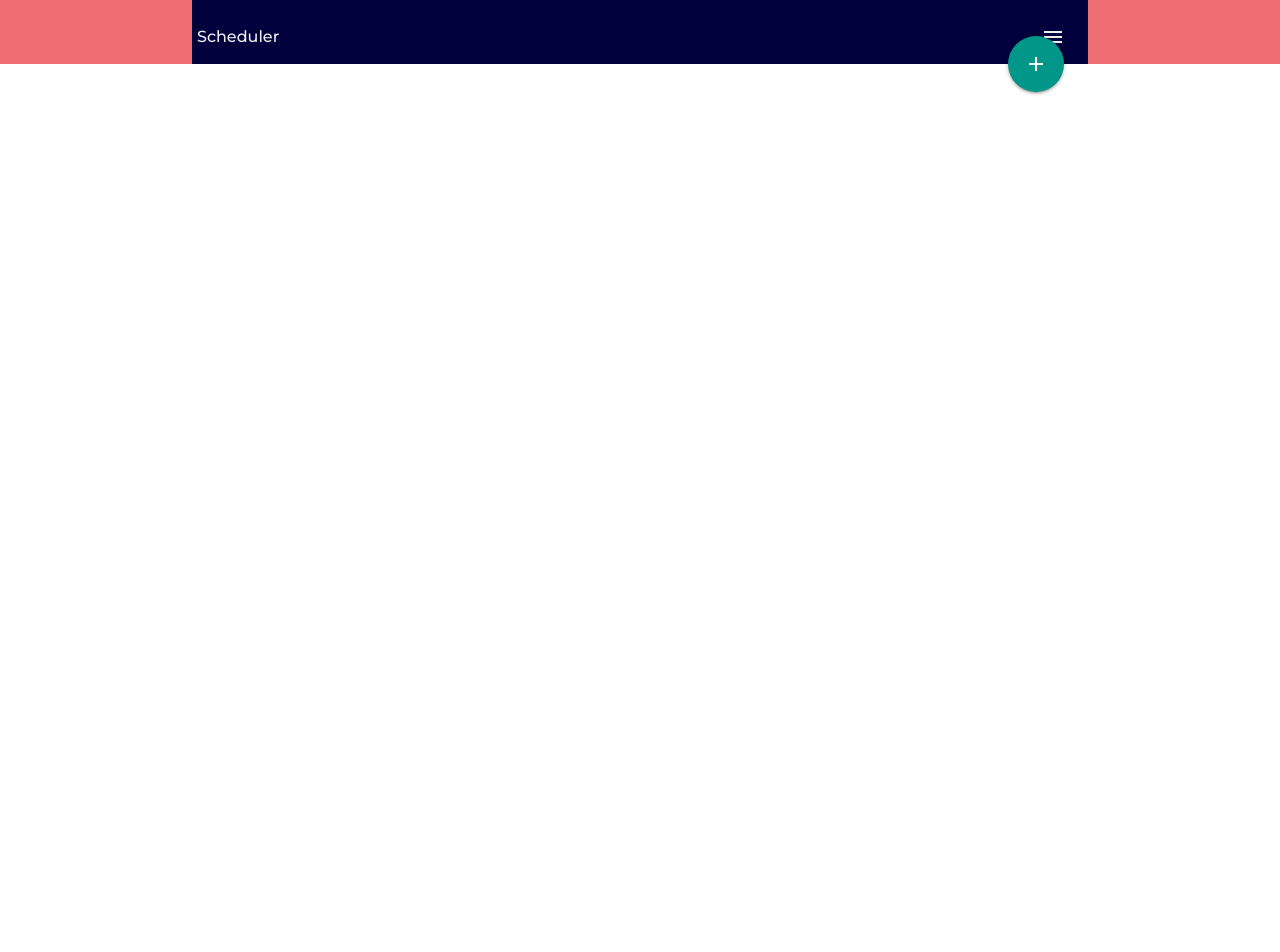
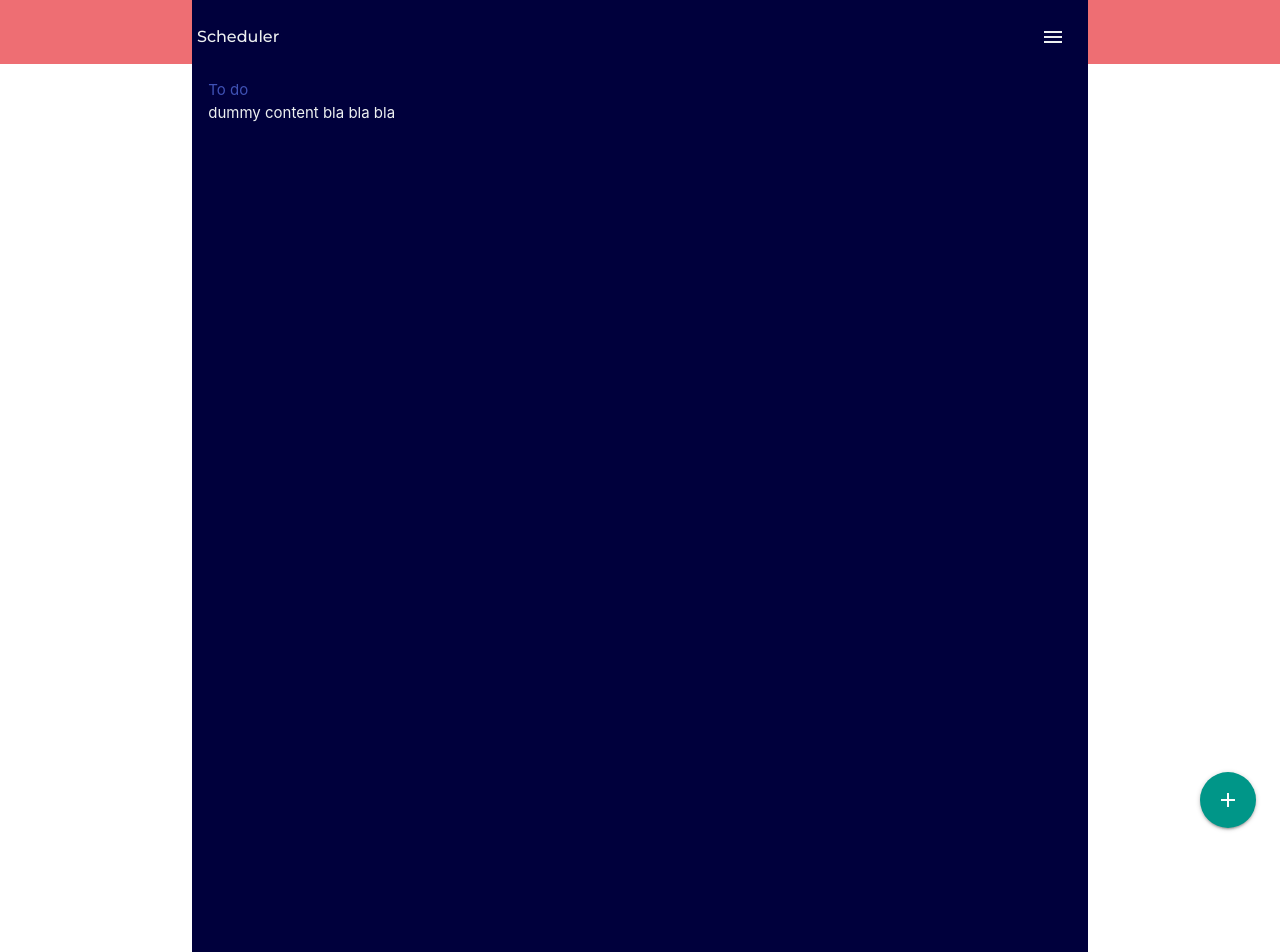
Before and after one commit to HonourShelgon408/HonourShelgon408.github.io, a plain HTML site: page index2.html in a window 1280 px wide. Shown: the top 952 px of the page. Before the commit the page ends 800 px from the top, so only its background shows below. Drawn offline with nearby package versions, Linux system fonts and the light colour scheme.

Commit message:
Update index2.html
big changes

```diff
--- a/index2.html
+++ b/index2.html
@@ -68,9 +68,7 @@
             <a class="right grey-text text-darken-1"> <!--positions span to right of nav -->
                 <i class="material-icons sidenav-trigger" data-target="side-menu">menu</i> <!-- i tag to display burger icon -->
             </a>
-            <a class="btn-floating btn-large halfway-fab waves-effect waves-light teal">
-                <i class="material-icons">add</i>
-              </a>
+
         </div>
     </nav>
 
@@ -85,6 +83,29 @@
         </li>
     </ul>
 
+    <section class="container section" id="priority">
+        <div class="row">
+            <div class="col s12 l4">
+                <div class="h2 indigo-text">To do</div>
+                <p>dummy content bla bla bla</p>
+            </div>
+        </div>
+
+    </section>
+
+    <section class="container section" id="overview">
+
+    </section>
+
+
+
+    <div id="addButton">
+        <a class="btn-floating btn-large halfway-fab waves-effect waves-light right teal">
+            <i class="material-icons">add</i>
+        </a>
+    </div>
+
+
 
 
     <!-- <script type="text/javascript" src="js/materialize.js"></script> -->
```
